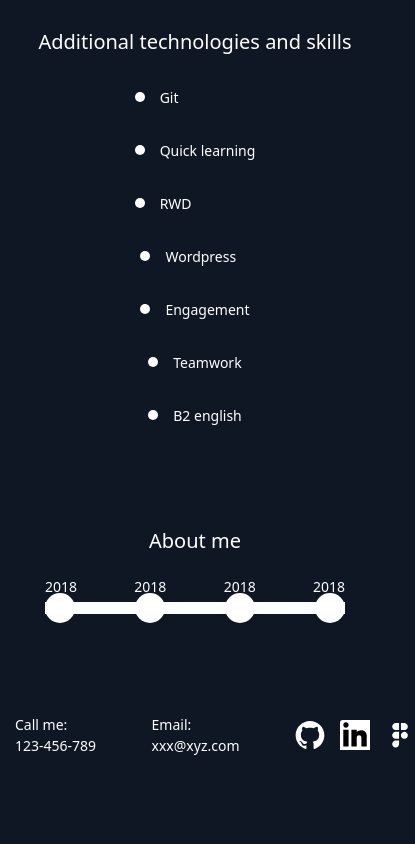
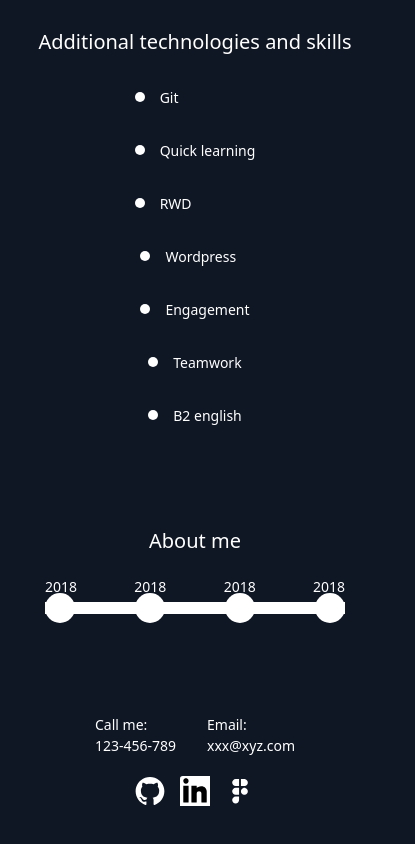
Before and after one commit to Muslima-coder/8-dars.vite, a React (Vite) app: page / in a window 390 px wide. Shown: the part 3286-4130 px from the top of the page, 415 px wide, since content can reach past the window. Built offline with nearby package versions, Linux system fonts and the light colour scheme.

Commit message:
update commit

```diff
--- a/src/modules/Footer.jsx
+++ b/src/modules/Footer.jsx
@@ -7,7 +7,7 @@ function Footer(){
         <footer className="pb-[80px]">
             <div className="containers">
 
-            <div className="flex sm:w-full w-[400px] mx-auto sm:mx-0 flex-wrap justify-between items-center">
+            <div className="flex sm:w-full w-[200px] sm:gap-0 gap-[20px] !flex-wrap mx-auto sm:mx-0  justify-between items-center">
                 <div>
                 <Text extraClass={"!text-[rgba(255,255,255,1)] !mb-0"} title={"Call me:"}/>
                 <Text extraClass={"!text-[rgba(255,255,255,1)] !mb-0"} title={"123-456-789"}/>
@@ -16,7 +16,7 @@ function Footer(){
                 <Text extraClass={"!text-[rgba(255,255,255,1)] !mb-0"} title={"Email:"}/>
                 <Text extraClass={"!text-[rgba(255,255,255,1)] !mb-0"} title={"xxx@xyz.com"}/>
                 </div>
-                <div className="flex gap-[15px] sm:gap-[65px] items-center">
+                <div className="sm:mx-0 mx-auto flex gap-[15px] sm:gap-[65px] items-center">
                     <GitHubIcon2/>
                     <LinKedIcon2/>
                     <FigmaIcon2/>
```
